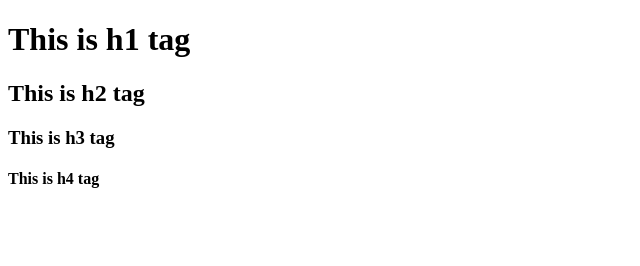
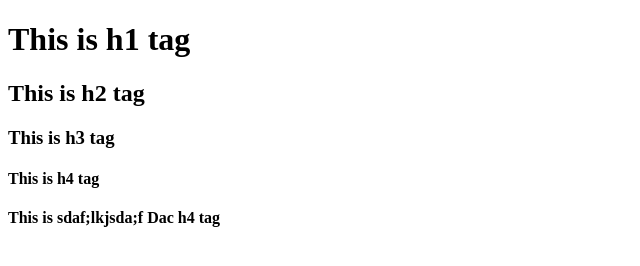
Before and after one commit to VanHungNguyenn/github-tutorial, a plain HTML site: page index.html in a window 1280 px wide. Shown: the whole page, without its empty margins (0-640 px from the left). Drawn offline with Linux system fonts and the light colour scheme.

Commit message:
update index.html

```diff
--- a/index.html
+++ b/index.html
@@ -10,5 +10,6 @@
 		<h2>This is h2 tag</h2>
 		<h3>This is h3 tag</h3>
 		<h4>This is h4 tag</h4>
+		<h4>This is sdaf;lkjsda;f Dac h4 tag</h4>
 	</body>
 </html>
```
